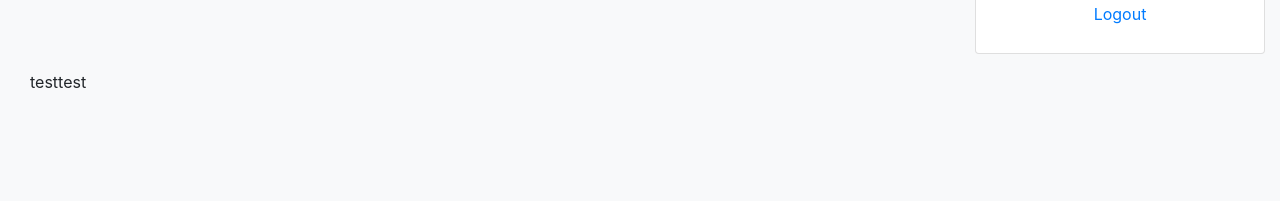
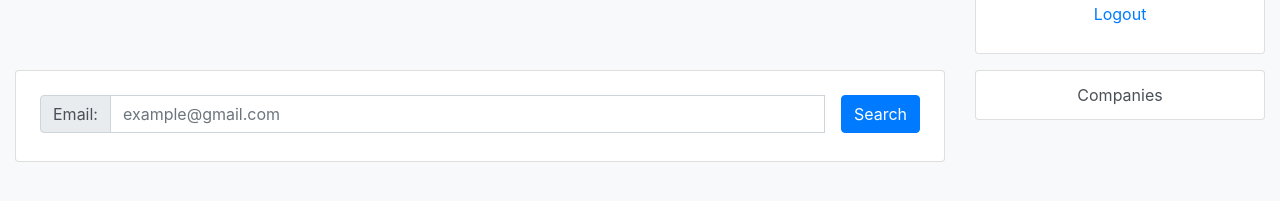
Before and after one commit to yael1996/Guards, a React (Create React App) app in the folder client/: page /dashboard/1 in a window 1280 px wide. Shown: the part 195-396 px from the top of the page. Built offline with nearby package versions, Linux system fonts and the light colour scheme.

Commit message:
Latest changes

```diff
--- a/client/src/Components/BoardCreation/BoardCreation.tsx
+++ b/client/src/Components/BoardCreation/BoardCreation.tsx
@@ -199,6 +199,7 @@ class BoardCreation extends Component<Props, CreationState> {
                 }
             }
         };
+        console.log(company);
         this.props.create(company, withHolidays).then(() => {
             this.props.history.push(`${config.backendUri}/dashboard`);
         });
--- a/client/src/Components/Company/Company.tsx
+++ b/client/src/Components/Company/Company.tsx
@@ -24,11 +24,11 @@ class CompanyComp extends Component<Props> {
     }
 
     render() {
-        const { title } = this.props.company;
+        const { name } = this.props.company;
         return (
             <article className="card w-25 d-inline-block mx-4 my-4">
                 <section className="card-body">
-                    <h5 className="card-title">{title}</h5>
+                    <h5 className="card-title">{name}</h5>
                 </section>
                 <section className="card-footer">
                     <a href="#" onMouseDown={this.onMouseDown} className="btn btn-link">Select</a>
--- /dev/null
+++ b/client/src/Components/WorkerInformation/WorkerInformation.tsx
@@ -0,0 +1,38 @@
+import React, { Component } from "react";
+import { UserState } from "../../Store/User/types";
+
+interface Props {
+    user: UserState
+    onSelect: (user: UserState) => void
+}
+
+class WorkerInformation extends Component<Props> {
+    constructor(props: Props | undefined) {
+        super(props);
+        this.onClick = this.onClick.bind(this);
+    }
+
+    onClick() {
+        const { onSelect, user } = this.props;
+        onSelect && onSelect(user);
+    }
+
+    render() {
+        // const { firstname, lastname,  } = this.props.user;
+        return (
+            <div className="card mx-3">
+                <section className="card-header">
+                    {/* <p>Name: {`${firstname} ${lastname}`}</p> */}
+                </section>
+                <section className="card-body">
+
+                </section>
+                <section className="card-footer">
+                    <button onClick={this.onClick}>Hire</button>
+                </section>
+            </div>
+        );
+    }
+}
+
+export default WorkerInformation;
--- a/client/src/Components/WorkerManager/WorkerManager.tsx
+++ b/client/src/Components/WorkerManager/WorkerManager.tsx
@@ -1,43 +1,97 @@
 import React, { Component } from "react";
 import { RootState, AppDispatch } from "../../Store/store";
 import { connect } from "react-redux";
+import WorkerInformation from "../WorkerInformation/WorkerInformation";
+import { UserState } from "../../Store/User/types";
+import { History } from "history";
+import { CompanyState, Company } from "../../Store/Company/types";
+import { match } from "react-router";
+import { getHirePotential } from "../../Store/User/actions";
 
 interface OwnProps {
-
+    history: History<any>,
+    match: match<any>
 }
 
 interface ReduxProps {
-
+    companies: CompanyState
 }
 
 interface ReduxDispatch {
+    getHirePotential: () => Promise<UserState[]>
+}
 
+interface State {
+    company: Company,
+    users: UserState[],
+    email: string
 }
 
 type Props = OwnProps & ReduxProps & ReduxDispatch;
 
-class WorkerManager extends Component<Props> {
+class WorkerManager extends Component<Props, State> {
+    constructor(props: Props | undefined) {
+        super(props);
+        this.initializeState();
+
+        this.onHire = this.onHire.bind(this);
+        this.onSearch = this.onSearch.bind(this);
+    }
+
+    initializeState() {
+        const { boardId } = this.props.match.params;
+        const company = this.props.companies.find(x => x.id === boardId) as Company;
+        this.state = {
+            company,
+            users: [],
+            email: ""
+        };
+    }
+
+    onHire(user: UserState) {
+
+    }
+
+    onSearch() {
+        const { getHirePotential } = this.props;
+        getHirePotential().then(users => this.setState({ users }));
+    }
+
     render() {
+        const { onHire, onSearch } = this;
+        const { email } = this.state;
+        const users = this.state.users.filter(user => user.email.includes(this.state.email));
         return (
-            <div className="container-fluid d-flex flex-direction-column align-content-center">
-                <section className="class d-flex flex-direction-row justify-content center">
-                    <span>test</span>
-                    <span>test</span>
-                </section>
-            </div>
+            <>
+                <div className="card d-flex flex-direction-column align-content-center mb-3">
+                    <section className="d-flex flex-direction-column align-content-center">
+                        <div className="input-group mb-1 px-4 py-4">
+                            <section className="input-group-prepend">
+                                <span className="input-group-text"> Email: </span>
+                            </section>
+                            <input type="text" className="form-control" placeholder="example@gmail.com" value={email} />
+                            <button className="btn btn-primary ml-3" onClick={onSearch}>Search</button>
+                        </div>
+                    </section>
+                </div>
+                <div className="container-fluid d-flex">
+                    {users.map((user) => <WorkerInformation user={user} onSelect={onHire} />)}
+                </div>
+            </>
         );
     }
 }
 
 const mapStateToProps = (state: RootState): ReduxProps => {
+    const { companies } = state;
     return {
-
+        companies
     };
 }
 
 const mapDispatchToProps = (dispatch: AppDispatch): ReduxDispatch => {
     return {
-
+        getHirePotential: () => dispatch(getHirePotential())
     };
 }
 
--- a/client/src/Pages/DashBoard.tsx
+++ b/client/src/Pages/DashBoard.tsx
@@ -17,6 +17,7 @@ import { getEvents } from "../Store/Calendar/actions";
 import { History } from "history";
 import { JSONBoard } from "../../../server/src/mongo/models/Board";
 import WorkerManager from "../Components/WorkerManager/WorkerManager";
+import { loadPages } from "../Store/Menu/actions";
 
 interface OwnProps {
     history: History<any>
@@ -30,7 +31,8 @@ interface ReduxState {
 }
 
 interface ReduxDispatch {
-    getEvents: (boardId: string, year: number, month: number) => Promise<Event[]>
+    getEvents: (boardId: string, year: number, month: number) => Promise<Event[]>,
+    getMenu: (user: UserState) => AppAction
 }
 
 type Props = OwnProps & ReduxState & ReduxDispatch;
@@ -39,6 +41,11 @@ class DashBoard extends Component<Props> {
     constructor(props: any) {
         super(props);
         this.onDateChange = this.onDateChange.bind(this);
+    }
+
+    componentWillMount() {
+        const { user, getMenu } = this.props;
+        getMenu(user);
     }
 
     onDateChange(date: Date) {
@@ -80,13 +87,13 @@ class DashBoard extends Component<Props> {
                                         events={calendar.events}
                                         defaultDate={new Date()}
                                         defaultView="month"
-                                        onNavigate={function(newDate: Date) { onDateChange(newDate); }}
+                                        onNavigate={function (newDate: Date) { onDateChange(newDate); }}
                                         views={{
                                             month: true
                                         }} />
                                 </Route>
-                                <Route exact path="/dashboard/:boardId" children={() => (
-                                    <WorkerManager />
+                                <Route exact path="/dashboard/:boardId" children={({ history, match }) => (
+                                    <WorkerManager history={history} match={match} />
                                 )} />
                             </Switch>
                         </section>
@@ -116,7 +123,8 @@ const mapStateToProps = (state: RootState): ReduxState => {
 
 const mapDispatchToProps = (dispatch: AppDispatch): ReduxDispatch => {
     return {
-        getEvents: (boardId: string, year: number, month: number) => dispatch(getEvents(boardId, year, month))
+        getEvents: (boardId: string, year: number, month: number) => dispatch(getEvents(boardId, year, month)),
+        getMenu: (user: UserState) => dispatch(loadPages(user))
     }
 }
 
--- a/client/src/Store/Menu/actions.ts
+++ b/client/src/Store/Menu/actions.ts
@@ -1,7 +1,7 @@
 import { MenuAction, LOAD_PAGES } from "./types";
 import { UserState } from "../User/types";
 
-export function ShowPage(user: UserState): MenuAction {
+export function loadPages(user: UserState): MenuAction {
     return {
         type: LOAD_PAGES,
         payload: {
--- a/client/src/Store/Menu/reducer.ts
+++ b/client/src/Store/Menu/reducer.ts
@@ -19,6 +19,10 @@ export function reducer(state: MenuState = initialState, action: MenuAction): Me
                 case "user":
                     break;
                 case "manager":
+                    newState.items.push({
+                        text: "Create a board",
+                        page: "/dashboard/create"
+                    });
                     break;
             }
             return newState;
--- a/client/src/Store/User/actions.ts
+++ b/client/src/Store/User/actions.ts
@@ -1,13 +1,13 @@
 import { UserAction, SET_USER, UserState, LOGOUT } from "./types";
 import { JSONUser } from "../../../../server/src/mongo/models/user";
 import { ThunkResult } from "./types";
-import axios, { AxiosResponse } from "axios";
+import Axios, { AxiosResponse } from "axios";
 import config from "../../config/config";
 
 export function registerUser(user: UserState, type: string): ThunkResult<Promise<UserState>> {
     return async (dispatch, getState) => {
         const payload: UserState = Object.assign({}, user, { type });
-        const result = (await axios.post(`${config.backendUri}/user`, payload)) as AxiosResponse<JSONUser>;
+        const result = (await Axios.post(`${config.backendUri}/user`, payload)) as AxiosResponse<JSONUser>;
         dispatch(setUser(result.data));
         return getState().user;
     }
@@ -31,3 +31,10 @@ export function logout(): UserAction {
         type: LOGOUT
     }
 }
+
+export function getHirePotential(): ThunkResult<Promise<UserState[]>> {
+    return async (dispatch, getState) => {
+        const result = (await Axios.get(`${config.backendUri}/user`)) as AxiosResponse<UserState[]>;
+        return result.data;
+    }
+}
```
